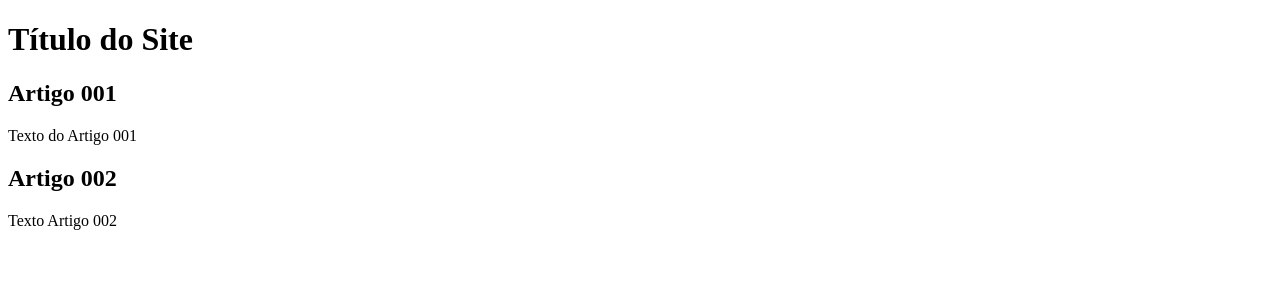
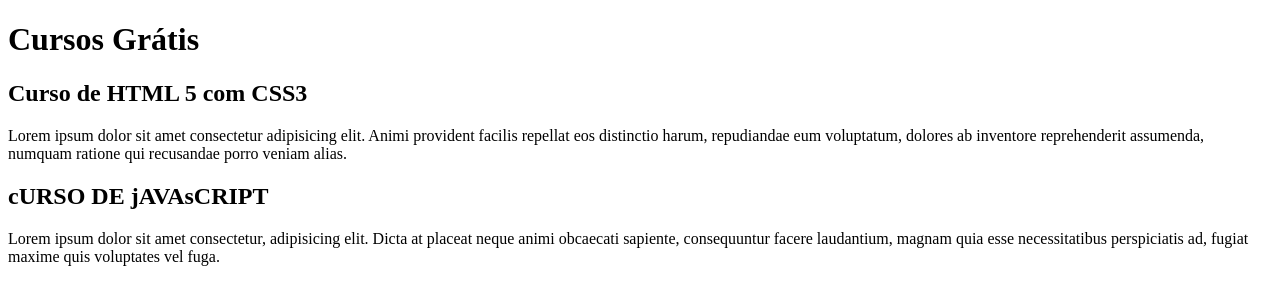
Before and after one commit to Marina-Ribas/projeto-site, a plain HTML site: page index.html in a window 1280 px wide. Drawn offline with Linux system fonts and the light colour scheme.

Commit message:
Comecei a escrever o conteúdo

```diff
--- a/index.html
+++ b/index.html
@@ -7,15 +7,15 @@
 </head>
 <body>
     <main>
-        <header><h1>Título do Site</h1>
+        <header><h1>Cursos Grátis</h1>
         </header>
         <article>
-            <h2>Artigo 001</h2>
-            <p>Texto do Artigo 001</p>
+            <h2>Curso de HTML 5 com CSS3</h2>
+            <p>Lorem ipsum dolor sit amet consectetur adipisicing elit. Animi provident facilis repellat eos distinctio harum, repudiandae eum voluptatum, dolores ab inventore reprehenderit assumenda, numquam ratione qui recusandae porro veniam alias.</p>
         </article>
         <article>
-            <h2>Artigo 002</h2>
-            <p>Texto Artigo 002</p>
+            <h2>cURSO DE jAVAsCRIPT</h2>
+            <p>Lorem ipsum dolor sit amet consectetur, adipisicing elit. Dicta at placeat neque animi obcaecati sapiente, consequuntur facere laudantium, magnam quia esse necessitatibus perspiciatis ad, fugiat maxime quis voluptates vel fuga.</p>
         </article>
     </main>
 </body>
```
